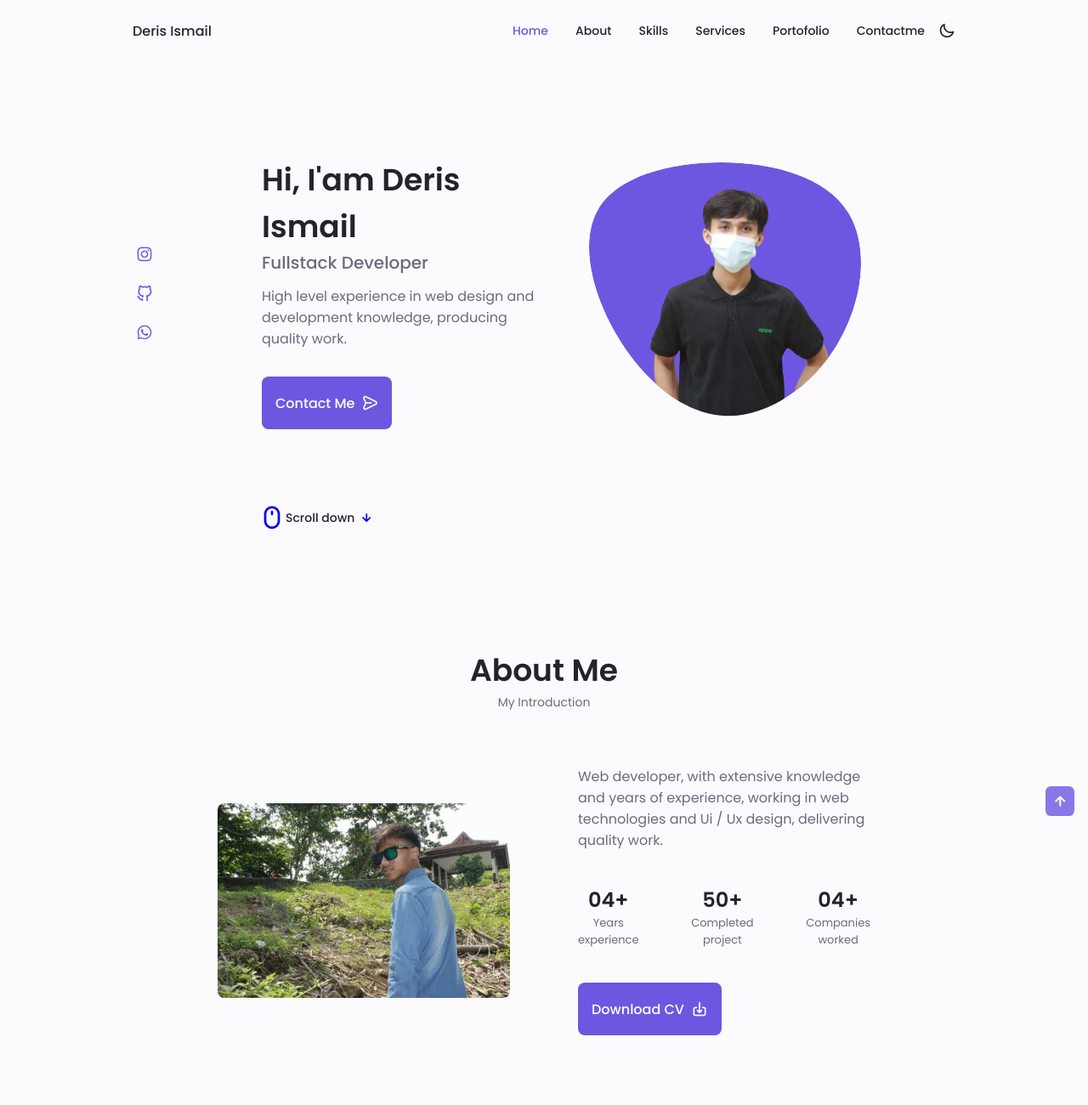
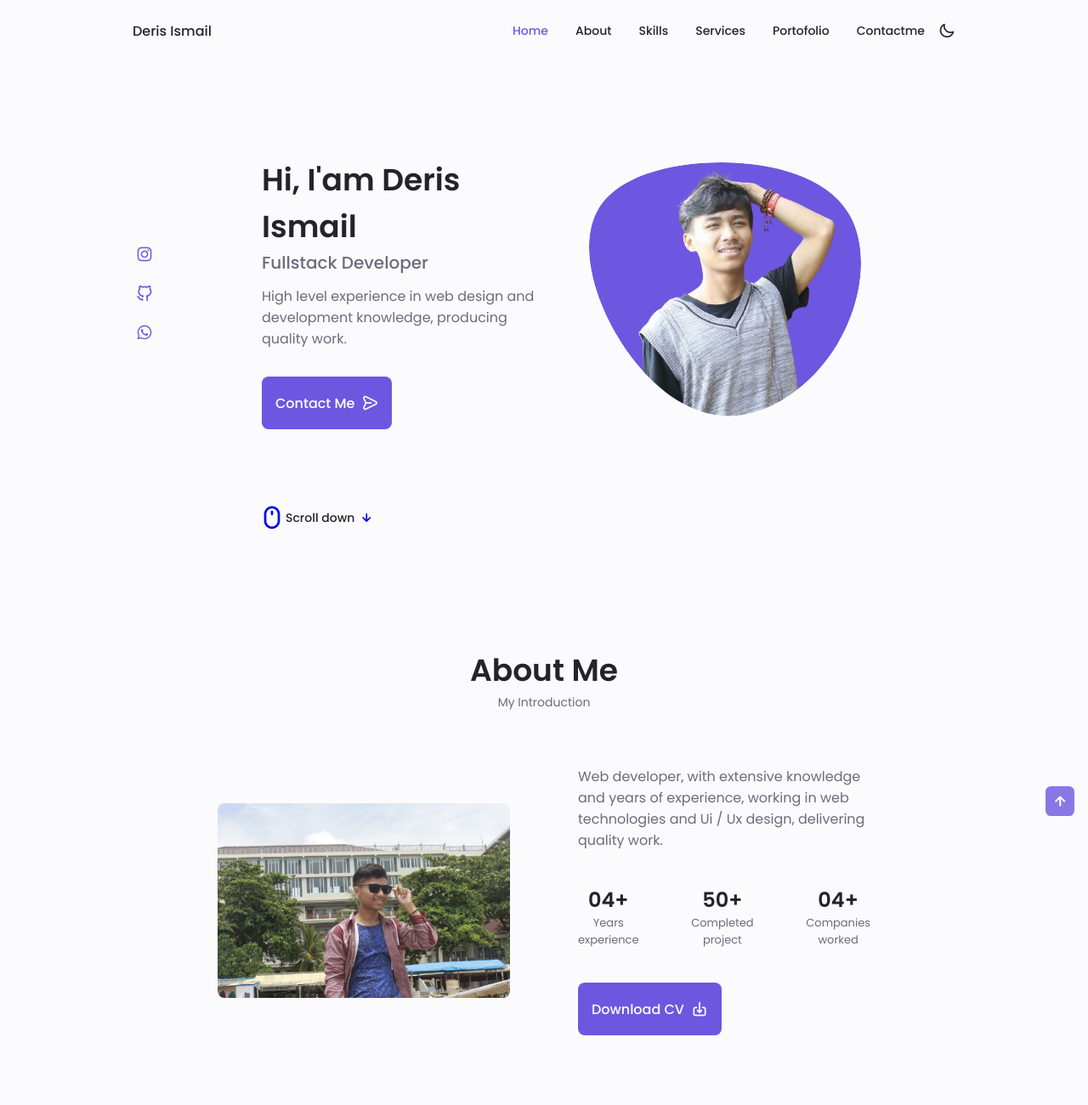
Before and after one commit to DerisIsmail/DerisIsmail.github.io, a plain HTML site: page index.html in a window 1280 px wide. Shown: the top 1300 px of the page at 85% size. Drawn offline with nearby package versions, Linux system fonts and the light colour scheme.

Commit message:
update image

```diff
--- a/index.html
+++ b/index.html
@@ -89,7 +89,7 @@
                                     129.362C2.45775 97.8511 -7.48481 59.1033 6.67581 34.5279C20.9871 10.1032 59.7028
                                     -0.149132 97.9666 0.00163737C136.23 0.303176 174.193 10.857 190.312 36.4879Z"
                   />
-                  <image class="home__blob-img" x="12" y="-25" href="assets/img/Deris.png" />
+                  <image class="home__blob-img" x="22" y="-33" href="assets/img/Deris2.png" />
                 </g>
               </svg>
             </div>
@@ -118,7 +118,7 @@
         <span class="section__subtitle">My Introduction</span>
 
         <div class="about__container container grid">
-          <img src="assets/img/preview.jpeg" alt="" class="about__img" />
+          <img src="assets/img/preview3.JPG" alt="" class="about__img" />
 
           <div class="about__data">
             <p class="about__description">Web developer, with extensive knowledge and years of experience, working in web technologies and Ui / Ux design, delivering quality work.</p>
@@ -811,7 +811,7 @@
               <a href="#contact" class="button button--flex button--white"> Contact Me <i class="uil uil-message project__icon button__icon"></i> </a>
             </div>
 
-            <img src="assets/img/project1.png" alt="" class="project__img" />
+            <img src="assets/img/Deris.png" alt="" class="project__img" />
           </div>
         </div>
       </section>
```
Also changed, not shown: assets/img/Deris2.png (added), assets/img/preview.jpeg (deleted), assets/img/preview3.JPG (added).
